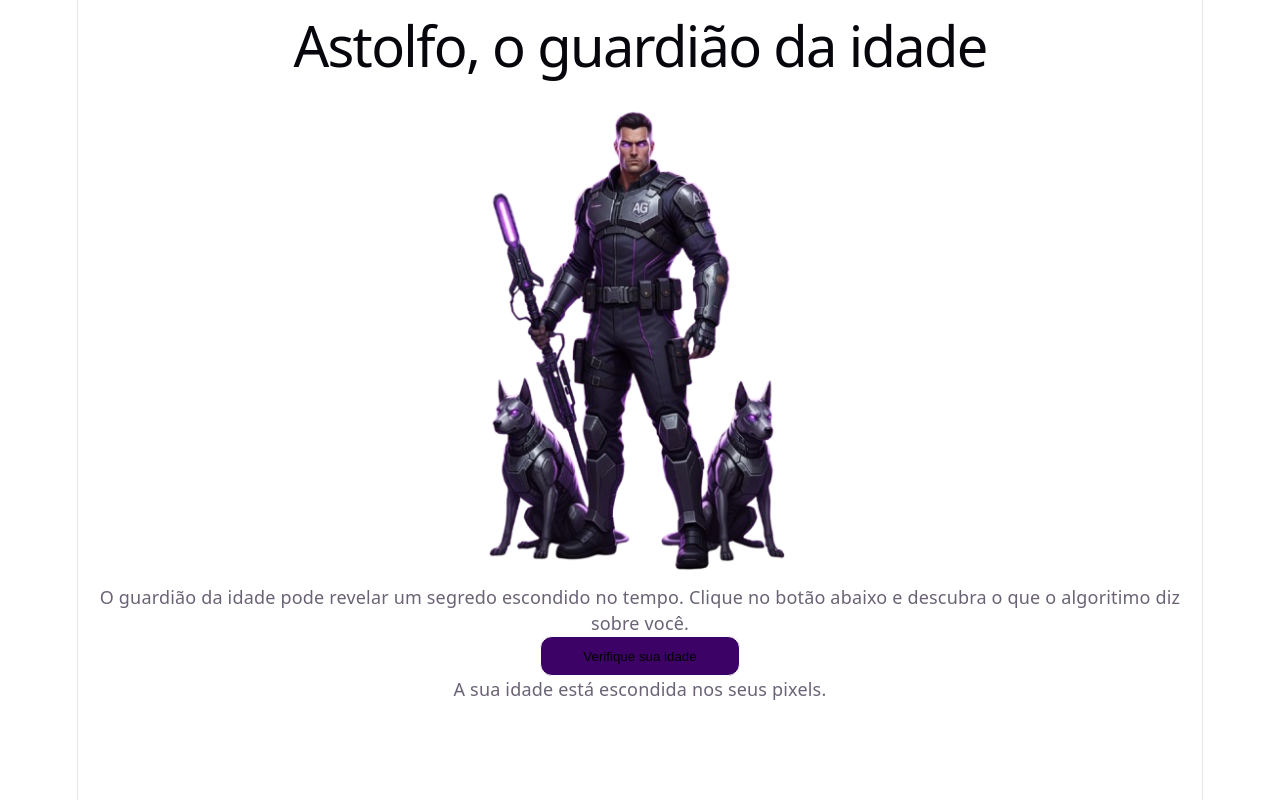
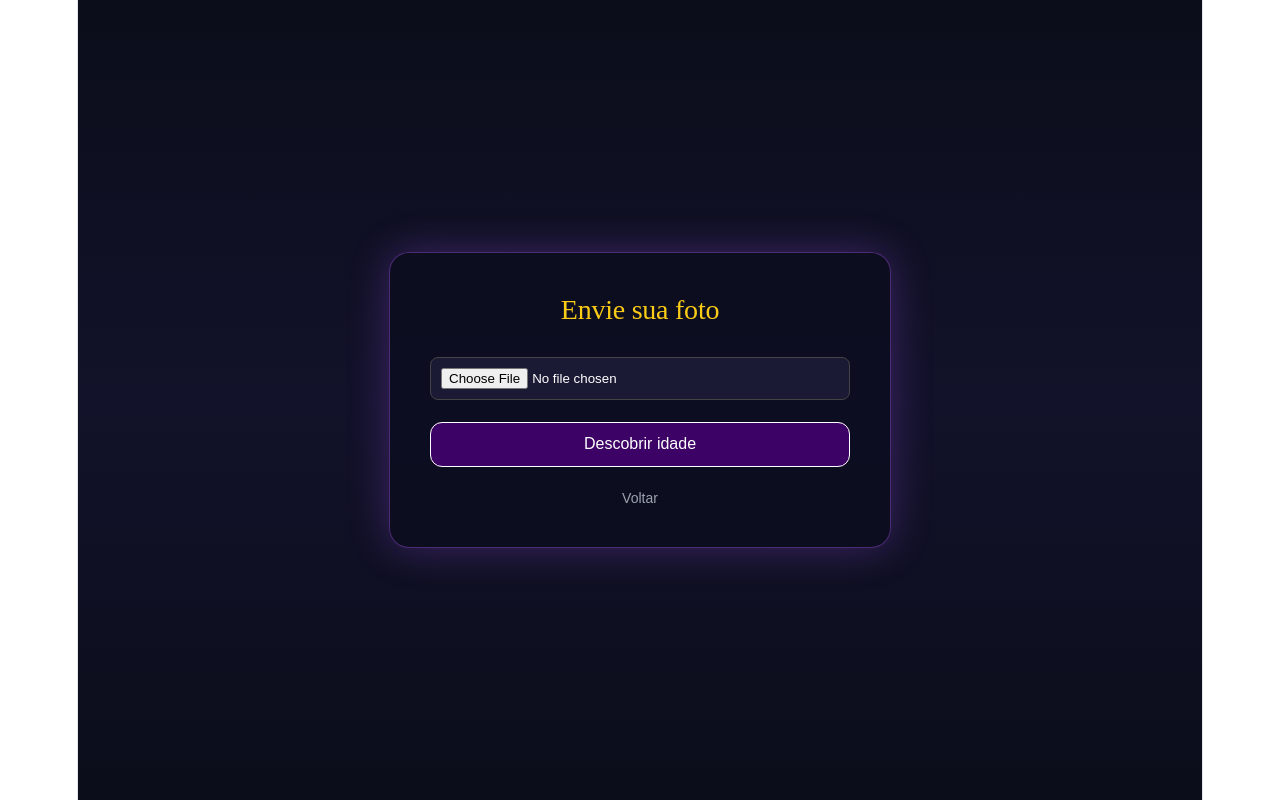
Before and after one commit to CarlosfcPinheiro/app-computer-vision-unicap, a React app in the folder frontend/: page / in a window 1280 px wide. Both pictures are taken after a click on the button "Verifique sua idade". Built offline with nearby package versions, Linux system fonts and the light colour scheme; the HTML template or start-up script is replaced by a standard one.

Commit message:
adicionando tela de upload

```diff
--- a/frontend/package.json
+++ b/frontend/package.json
@@ -11,7 +11,8 @@
   },
   "dependencies": {
     "react": "^19.2.4",
-    "react-dom": "^19.2.4"
+    "react-dom": "^19.2.4",
+    "react-router-dom": "^7.13.1"
   },
   "devDependencies": {
     "@eslint/js": "^9.39.4",
--- a/frontend/src/App.css
+++ b/frontend/src/App.css
@@ -1,210 +1,120 @@
-.counter {
-  font-size: 16px;
-  padding: 5px 10px;
-  border-radius: 5px;
-  color: var(--accent);
-  background: var(--accent-bg);
-  border: 2px solid transparent;
-  transition: border-color 0.3s;
-  margin-bottom: 24px;
 
-  &:hover {
-    border-color: var(--accent-border);
-  }
-  &:focus-visible {
-    outline: 2px solid var(--accent);
-    outline-offset: 2px;
-  }
-}
-
-.hero {
-  position: relative;
-
-  .base,
-  .framework,
-  .vite {
-    inset-inline: 0;
-    margin: 0 auto;
-  }
-
-  .base {
-    width: 170px;
-    position: relative;
-    z-index: 0;
-  }
-
-  .framework,
-  .vite {
-    position: absolute;
-  }
-
-  .framework {
-    z-index: 1;
-    top: 34px;
-    height: 28px;
-    transform: perspective(2000px) rotateZ(300deg) rotateX(44deg) rotateY(39deg)
-      scale(1.4);
-  }
-
-  .vite {
-    z-index: 0;
-    top: 107px;
-    height: 26px;
-    width: auto;
-    transform: perspective(2000px) rotateZ(300deg) rotateX(40deg) rotateY(39deg)
-      scale(0.8);
-  }
-}
-
-#center {
-  display: flex;
-  flex-direction: column;
-  gap: 25px;
-  place-content: center;
-  place-items: center;
-  flex-grow: 1;
-
-  @media (max-width: 1024px) {
-    padding: 32px 20px 24px;
-    gap: 18px;
-  }
-}
-
-#next-steps {
-  display: flex;
-  border-top: 1px solid var(--border);
-  text-align: left;
-
-  & > div {
-    flex: 1 1 0;
-    padding: 32px;
-    @media (max-width: 1024px) {
-      padding: 24px 20px;
-    }
-  }
-
-  .icon {
-    margin-bottom: 16px;
-    width: 22px;
-    height: 22px;
-  }
-
-  @media (max-width: 1024px) {
-    flex-direction: column;
-    text-align: center;
-  }
-}
-
-#docs {
-  border-right: 1px solid var(--border);
-
-  @media (max-width: 1024px) {
-    border-right: none;
-    border-bottom: 1px solid var(--border);
-  }
-}
-
-#next-steps ul {
-  list-style: none;
-  padding: 0;
-  display: flex;
-  gap: 8px;
-  margin: 32px 0 0;
-
-  .logo {
-    height: 18px;
-  }
-
-  a {
-    color: var(--text-h);
-    font-size: 16px;
-    border-radius: 6px;
-    background: var(--social-bg);
-    display: flex;
-    padding: 6px 12px;
-    align-items: center;
-    gap: 8px;
-    text-decoration: none;
-    transition: box-shadow 0.3s;
-
-    &:hover {
-      box-shadow: var(--shadow);
-    }
-    .button-icon {
-      height: 18px;
-      width: 18px;
-    }
-  }
-
-  @media (max-width: 1024px) {
-    margin-top: 20px;
-    flex-wrap: wrap;
-    justify-content: center;
-
-    li {
-      flex: 1 1 calc(50% - 8px);
-    }
-
-    a {
-      width: 100%;
-      justify-content: center;
-      box-sizing: border-box;
-    }
-  }
-}
-
-#spacer {
-  height: 88px;
-  border-top: 1px solid var(--border);
-  @media (max-width: 1024px) {
-    height: 48px;
-  }
-}
-
-.ticks {
-  position: relative;
-  width: 100%;
-
-  &::before,
-  &::after {
-    content: '';
-    position: absolute;
-    top: -4.5px;
-    border: 5px solid transparent;
-  }
-
-  &::before {
-    left: 0;
-    border-left-color: var(--border);
-  }
-  &::after {
-    right: 0;
-    border-right-color: var(--border);
-  }
-}
 
 .botaoVerificar {
   width: 200px;
   height: 40px;
   background-color: #3c0266;
-  padding: 6px;
-  border: 1px solid rgb(255, 255, 255);
+  border: 1px solid white;
   border-radius: 12px;
   cursor: pointer;
-  transition: all 0.3s ease;
-  margin: auto;
+  color: white;
+  font-size: 16px;
 
   display: flex;
-  flex-direction: row;
   justify-content: center;
   align-items: center;
-  gap: 8px;
-}
 
-.botaoVerificar span {
-  font-size: 20px;
+  transition: all 0.3s ease;
 }
 
 .botaoVerificar:hover {
   background-color: #5c039b;
+  transform: scale(1.05);
 }
+
+
+/* ===== TELA DE UPLOAD ===== */
+
+.uploadContainer {
+  min-height: 100vh;
+  display: flex;
+  justify-content: center;
+  align-items: center;
+
+  background: linear-gradient(
+    to bottom,
+    #0b0d1a,
+    #12122a,
+    #0b0d1a
+  );
+}
+
+.uploadCard {
+  width: 420px;
+  padding: 40px;
+  border-radius: 20px;
+
+  background: rgba(14, 14, 32, 0.85);
+  border: 1px solid rgba(168, 85, 247, 0.4);
+
+  display: flex;
+  flex-direction: column;
+  gap: 22px;
+  text-align: center;
+
+  box-shadow: 0 0 40px rgba(168, 85, 247, 0.3);
+}
+
+.uploadTitulo {
+  font-size: 28px;
+  color: #facc15;
+  font-family: serif;
+}
+
+.uploadTexto {
+  color: #d1d5db;
+}
+
+.inputImagem {
+  padding: 10px;
+  border-radius: 8px;
+  border: 1px solid #444;
+
+  background-color: #1a1a35;
+  color: white;
+
+  cursor: pointer;
+}
+
+.previewImagem {
+  width: 180px;
+  border-radius: 12px;
+  margin: auto;
+
+  box-shadow: 0 10px 30px rgba(0,0,0,0.6);
+}
+
+
+/* ===== BOTÕES ===== */
+
+.botaoDescobrir {
+  height: 45px;
+  background-color: #3c0266;
+
+  border: 1px solid white;
+  border-radius: 12px;
+
+  cursor: pointer;
+  color: white;
+  font-size: 16px;
+
+  transition: all 0.3s ease;
+}
+
+.botaoDescobrir:hover {
+  background-color: #5c039b;
+  transform: scale(1.05);
+}
+
+.botaoVoltar {
+  background: none;
+  border: none;
+  color: #9ca3af;
+
+  cursor: pointer;
+  font-size: 14px;
+}
+
+.botaoVoltar:hover {
+  color: white;
+}
--- a/frontend/src/App.jsx
+++ b/frontend/src/App.jsx
@@ -1,11 +1,18 @@
-import React from "react";
+import React, { useState } from "react";
+import Upload from "./Upload";
 
 import "./App.css"
 
 export default function Home() {
 
+  const [pagina, setPagina] = useState("home");
+
+  if (pagina === "upload") {
+    return <Upload voltar={() => setPagina("home")} />;
+  }
+
   const irParaPaginaDeUpload = () => {
-    console.log("Ir para página de descobrir idade");
+    setPagina("upload");
   };
 
   return (
@@ -31,15 +38,16 @@ export default function Home() {
 
           <p className="text-gray-300 mb-8">
             O guardião da idade pode revelar um segredo escondido no tempo.
-            Clique no botão abaixo e descubra o que o algoritimo diz sobre você.
+            Clique no botão abaixo e descubra o que o algoritmo diz sobre você.
           </p>
 
-          <button
+         <center> <button
             onClick={irParaPaginaDeUpload}
             className="botaoVerificar"
           >
             Verifique sua idade
           </button>
+          </center>
 
         </div>
 
--- /dev/null
+++ b/frontend/src/Upload.jsx
@@ -0,0 +1,52 @@
+import React, { useState } from "react";
+
+export default function Upload({ voltar }) {
+
+  const [idade, setIdade] = useState(null);
+
+  const descobrirIdade = async () => {
+
+    const resposta = await fetch("http://localhost:5000/predict");
+
+    const dados = await resposta.json();
+
+    setIdade(dados.idade);
+
+  };
+
+  return (
+    <div className="uploadContainer">
+
+      <div className="uploadCard">
+
+        <h2 className="uploadTitulo">
+          Envie sua foto
+        </h2>
+
+        <input type="file" className="inputImagem" />
+
+        <button
+          onClick={descobrirIdade}
+          className="botaoDescobrir"
+        >
+          Descobrir idade
+        </button>
+
+        {idade && (
+          <p className="uploadTexto">
+            Astolfo acredita que você tem <b>{idade}</b> anos.
+          </p>
+        )}
+
+        <button
+          onClick={voltar}
+          className="botaoVoltar"
+        >
+          Voltar
+        </button>
+
+      </div>
+
+    </div>
+  );
+}
```
Also changed, not shown: 1 other file (tests, documents, lock files or other folders).
